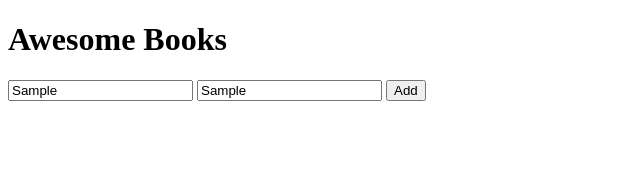
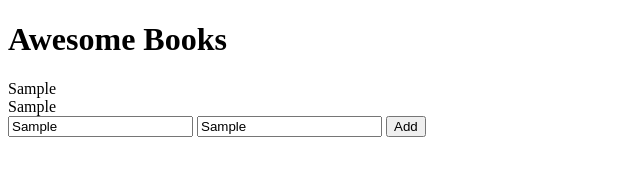
Before and after one commit to crgc/microverse-awesome-books, a plain HTML site: page index.html in a window 1280 px wide. Both pictures are taken after typing "Sample", "Sample" into the empty fields and a click on the button "Add". Shown: the whole page, without its empty margins (0-640 px from the left). Drawn offline with Linux system fonts and the light colour scheme.

Commit message:
Fix small bug that added duplicate entries

```diff
--- a/index.html
+++ b/index.html
@@ -12,9 +12,9 @@
       <h1>Awesome Books</h1>
       <div class="books"></div>
 
-      <input class=“inputTitle” type=“text” placeholder=“Title”>
-      <input class=“inputAuthor” type=“text” placeholder=“Author”>
-      <button id=“addBtn” type=“button”>Add</button>
+      <input class="inputTitle" type="text" placeholder="Title">
+      <input class="inputAuthor" type="text" placeholder="Author">
+      <button id="addBtn" type="button">Add</button>
    </main>
 
    <script type="text/javascript" src="js/books.js"></script>
--- a/js/books.js
+++ b/js/books.js
@@ -1,5 +1,5 @@
 let books = [];
-let addBook = function(title, author) {
+let addBook = (title, author) => {
   books.push({
     title: title,
     author: author
@@ -7,25 +7,27 @@ let addBook = function(title, author) {
   displayBooks();
 ;};
 
-let removeBook = function(position) {
-  books = books.filter(function(value, index, arr){
+let removeBook = (position) => {
+  books = books.filter((value, index, arr) => {
     return position == index;
   });
   displayBooks();
 };
 
-let displayBooks = function(){
-  const document = window.document;
+let displayBooks = () => {
   const booksDiv = document.querySelector('.books');
+  booksDiv.textContent = '';
 
-  books.forEach(function(book) {
-    const bookDiv = document.createElement('div');
+  const createDiv = () => { return document.createElement('div'); };
+
+  books.forEach((book) => {
+    const bookDiv = createDiv();
     bookDiv.className = 'book';
 
-    const titleDiv = document.createElement('div');
+    const titleDiv = createDiv();
     titleDiv.textContent = book.title;
 
-    const authorDiv = document.createElement('div');
+    const authorDiv = createDiv();
     authorDiv.textContent = book.author;
 
     bookDiv.appendChild(titleDiv);
```
